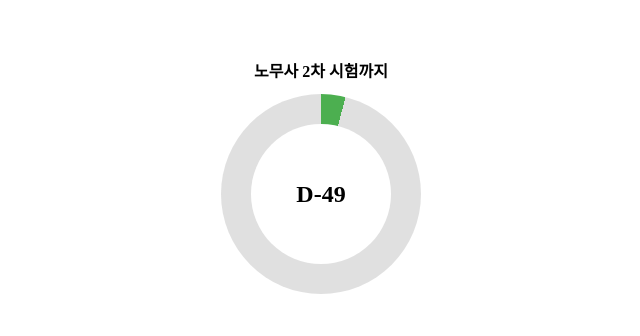
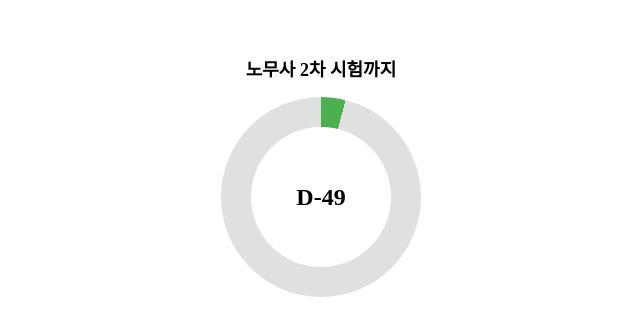
Before and after one commit to moon-woon/notiondday, a plain HTML site: page index.html in a window 1280 px wide. Shown: the part 224-560 px from the top of the page, 319-959 px from the left. Drawn offline with Linux system fonts and the light colour scheme.

Commit message:
Update index.html

```diff
--- a/index.html
+++ b/index.html
@@ -8,10 +8,16 @@
       margin: 0;
       background: transparent;
       display: flex;
+      flex-direction: column;
       justify-content: center;
       align-items: center;
-      flex-direction: column;
       height: 100vh;
+    }
+
+    .label {
+      font-size: 18px;
+      font-weight: bold;
+      margin-bottom: 16px;
     }
 
     .donut-chart {
@@ -20,6 +26,14 @@
       border-radius: 50%;
       position: relative;
       background: conic-gradient(#4caf50 0deg, #e0e0e0 0deg 360deg);
+    }
+
+    .donut-chart::before {
+      content: "";
+      position: absolute;
+      inset: 15%;
+      border-radius: 50%;
+      z-index: 1;
     }
 
     .donut-text {
@@ -32,15 +46,36 @@
       z-index: 2;
     }
 
-    .donut-caption {
-      margin-bottom: 12px;
-      font-size: 16px;
-      font-weight: 600;
+    /* 다크 모드 및 라이트 모드 대응 */
+    @media (prefers-color-scheme: dark) {
+      .donut-chart::before {
+        background: #111; /* 다크모드 중앙 배경 */
+      }
+      .donut-text,
+      .label {
+        color: #ffffff;
+      }
+      .donut-chart {
+        background: conic-gradient(#4caf50 0deg, #444 0deg 360deg);
+      }
+    }
+
+    @media (prefers-color-scheme: light) {
+      .donut-chart::before {
+        background: #ffffff; /* 라이트모드 중앙 배경 */
+      }
+      .donut-text,
+      .label {
+        color: #000000;
+      }
+      .donut-chart {
+        background: conic-gradient(#4caf50 0deg, #e0e0e0 0deg 360deg);
+      }
     }
   </style>
 </head>
 <body>
-  <div class="donut-caption" id="caption">노무사 2차 시험까지</div>
+  <div class="label">노무사 2차 시험까지</div>
   <div class="donut-chart" id="chart">
     <div class="donut-text" id="text">D-?</div>
   </div>
@@ -48,11 +83,10 @@
   <script>
     const chart = document.getElementById("chart");
     const text = document.getElementById("text");
-    const caption = document.getElementById("caption");
 
     const start = new Date("2025-07-10");
     const end = new Date("2025-08-30");
-    const today = new Date(); // 시스템 시간 기준
+    const today = new Date();
 
     const totalDays = Math.ceil((end - start) / (1000 * 60 * 60 * 24));
     const remainingDays = Math.max(0, Math.ceil((end - today) / (1000 * 60 * 60 * 24)));
@@ -60,29 +94,8 @@
     const progressPercent = ((totalDays - remainingDays) / totalDays);
     const progressDegrees = progressPercent * 360;
 
-    // 다크모드 감지
-    const isDark = window.matchMedia('(prefers-color-scheme: dark)').matches;
-
-    const outerColor = isDark ? '#444444' : '#e0e0e0';
-    const innerColor = isDark ? '#121212' : '#ffffff';
-    const textColor = isDark ? '#ffffff' : '#000000';
-
-    // 배경 색상 조정
-    chart.style.background = `conic-gradient(#4caf50 ${progressDegrees}deg, ${outerColor} 0deg 360deg)`;
-
-    // 중앙 원
-    const innerCircle = document.createElement("div");
-    innerCircle.style.position = "absolute";
-    innerCircle.style.inset = "15%";
-    innerCircle.style.background = innerColor;
-    innerCircle.style.borderRadius = "50%";
-    innerCircle.style.zIndex = "1";
-    chart.appendChild(innerCircle);
-
-    // 텍스트 적용
+    chart.style.background = `conic-gradient(#4caf50 ${progressDegrees}deg, #e0e0e0 0deg 360deg)`;
     text.textContent = `D-${remainingDays}`;
-    text.style.color = textColor;
-    caption.style.color = textColor;
   </script>
 </body>
 </html>
```
